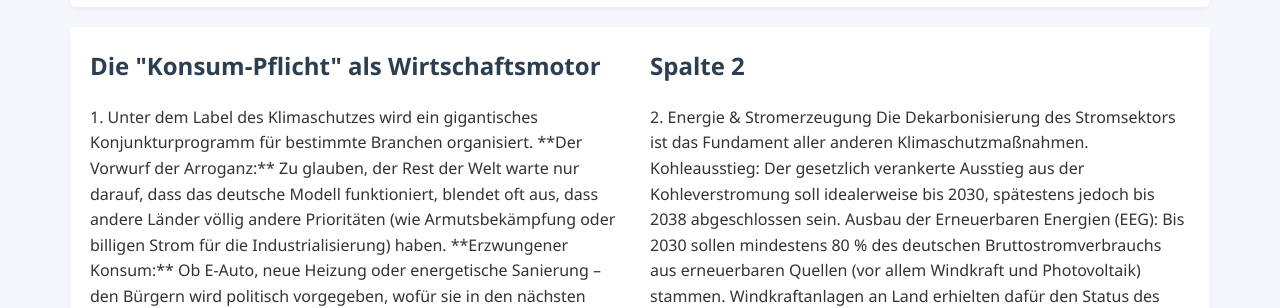
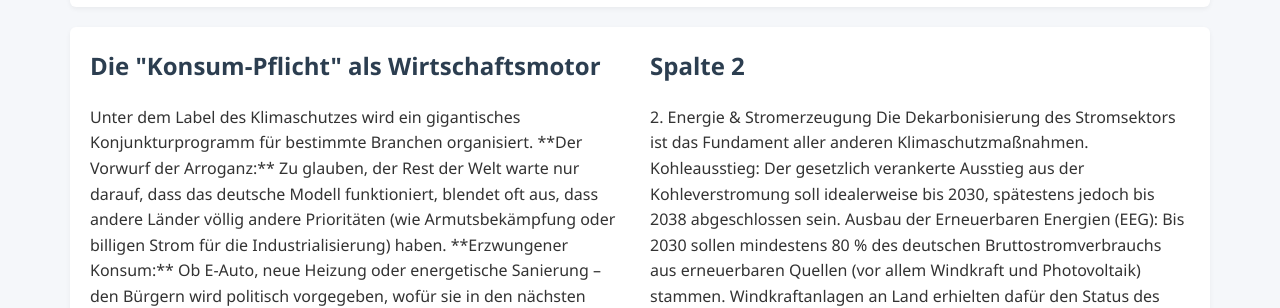
Before and after one commit to TheGermanTruth/TheGermanTruth, a Jekyll site: the page built from index.md, in a window 1280 px wide and 900 px high, scrolled down 925 px. Shown: the part 154-462 px from the top of the window. Built offline with Jekyll 4.4.1, drawn with Linux system fonts in a browser that asks for light colours; our own code applies the rules of GitHub Pages for plain Markdown files; some of the changed text lies outside the part shown.

Commit message:
Update index.md

```diff
--- a/index.md
+++ b/index.md
@@ -54,8 +54,10 @@
 <div class="section two-columns">
   <div>
     <h2> Die "Konsum-Pflicht" als Wirtschaftsmotor</h2>
-    <p>1. Unter dem Label des Klimaschutzes wird ein gigantisches Konjunkturprogramm für bestimmte Branchen organisiert.
-     **Der Vorwurf der Arroganz:** Zu glauben, der Rest der Welt warte nur darauf, dass das deutsche Modell funktioniert, blendet oft aus, dass andere Länder völlig andere Prioritäten (wie Armutsbekämpfung oder billigen Strom für die Industrialisierung) haben.
+    <p> Unter dem Label des Klimaschutzes wird ein gigantisches Konjunkturprogramm für bestimmte Branchen organisiert.
+
+
+      **Der Vorwurf der Arroganz:** Zu glauben, der Rest der Welt warte nur darauf, dass das deutsche Modell funktioniert, blendet oft aus, dass andere Länder völlig andere Prioritäten (wie Armutsbekämpfung oder billigen Strom für die Industrialisierung) haben.
 
 **Erzwungener Konsum:** Ob E-Auto, neue Heizung oder energetische Sanierung – den Bürgern wird politisch vorgegeben, wofür sie in den nächsten Jahren ihr mühsam erspartes Geld ausgeben müssen. Für die Industrie (Autobauer, Heizungshersteller, Handwerk) ist das eine staatlich garantierte Nachfrage. Wer das Geld nicht hat, fühlt sich zu Recht bevormundet und abgehängt.
     </p>
```
